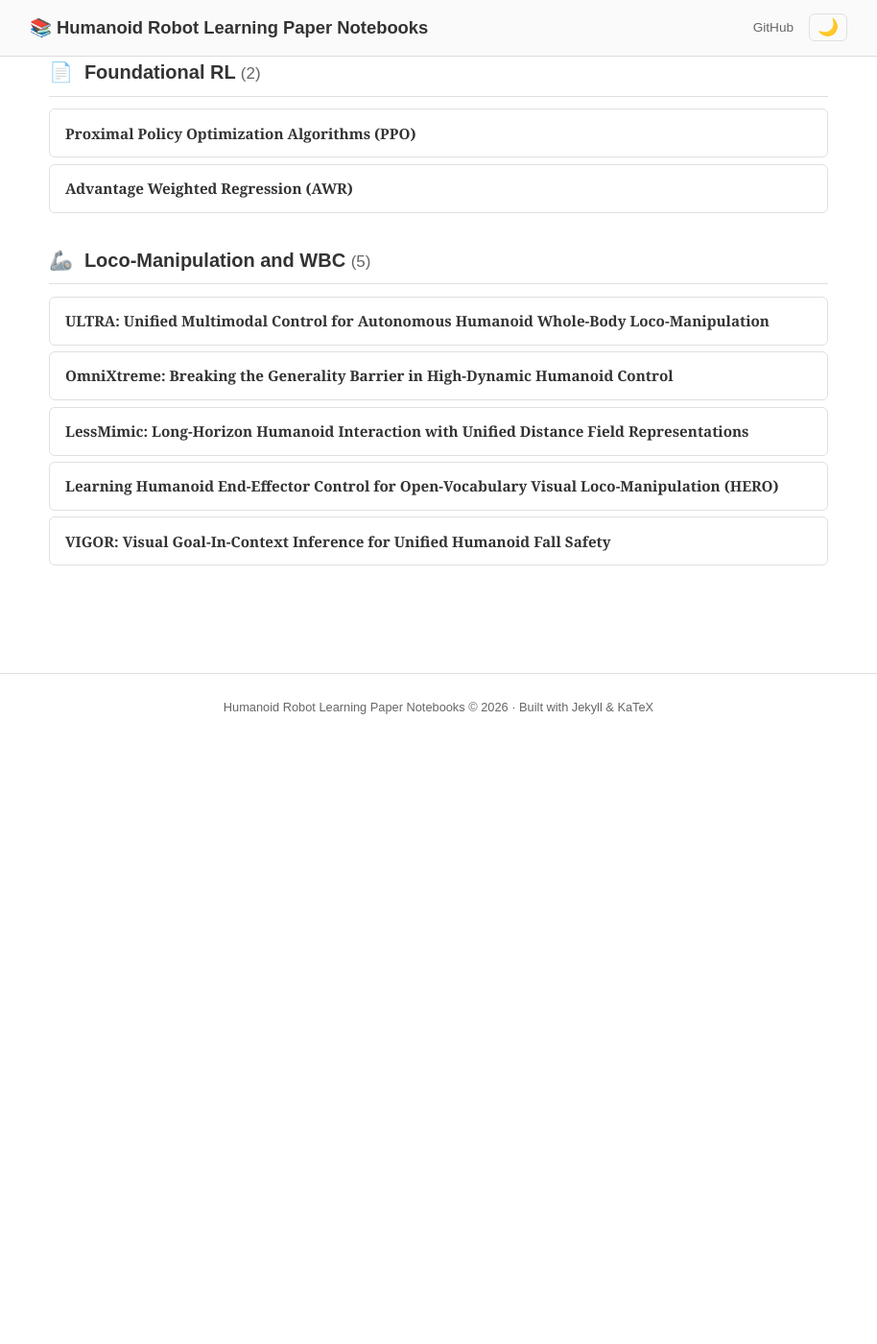
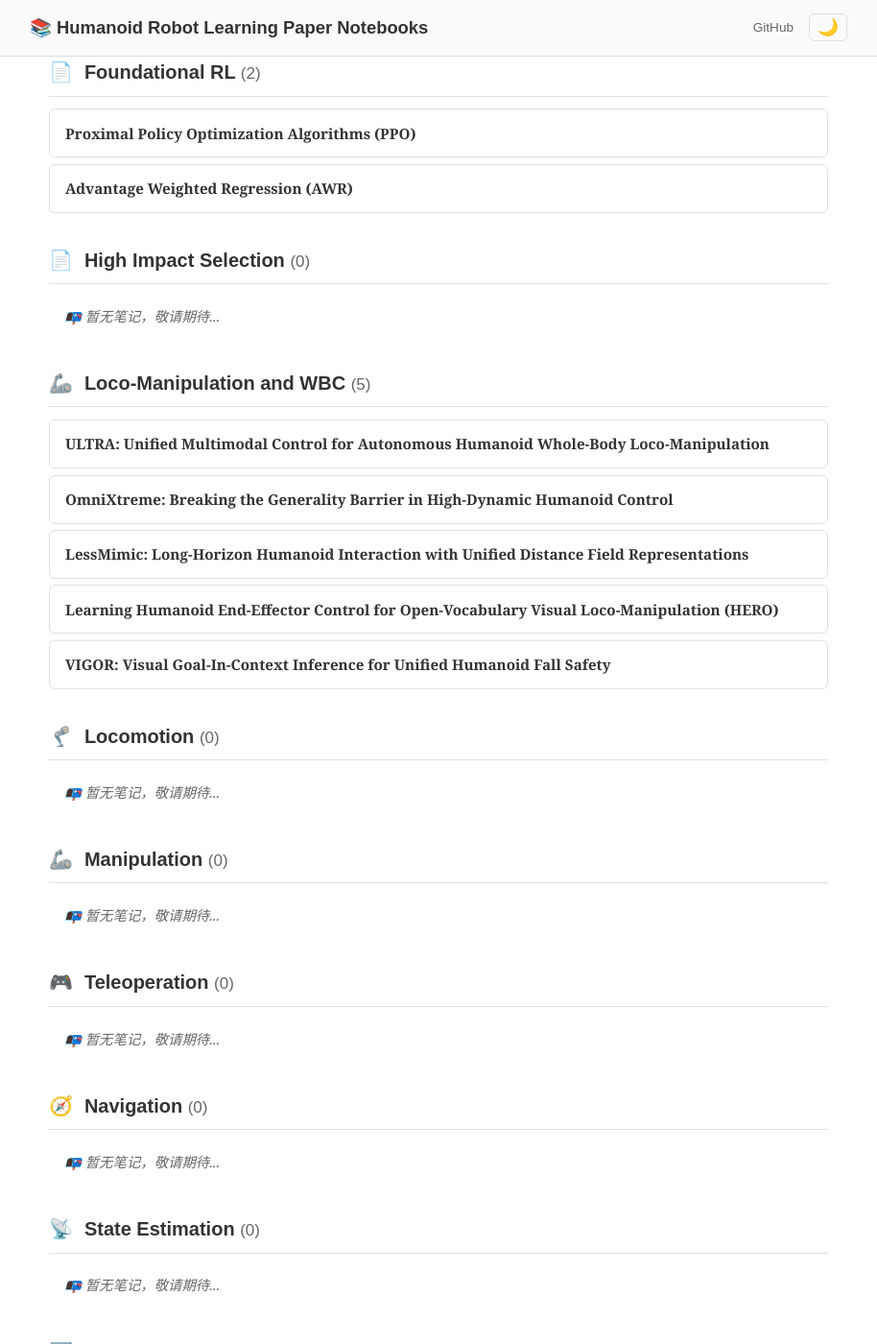
Before and after one commit to ImChong/Humanoid_Robot_Learning_Paper_Notebooks, a Jekyll site: the page built from index.html, in a window 1280 px wide and 1400 px high, scrolled down 222 px. Shown: the whole window at 96% size, without its empty margins (183-1097 px from the left). Built offline with Jekyll 4.4.1, drawn with Linux system fonts in a browser that asks for light colours; before the commit the page ends 995 px from its top, so only the background shows below that; some of the changed text lies outside the part shown.

Commit message:
feat: 所有分类模块都在首页显示，空分类显示待补充提示

```diff
--- a/assets/css/style.css
+++ b/assets/css/style.css
@@ -160,6 +160,13 @@ body {
   font-size: 0.85em;
   font-weight: 400;
   color: var(--text-secondary);
+}
+
+.empty-hint {
+  color: var(--text-secondary);
+  font-size: 0.9rem;
+  font-style: italic;
+  padding: 0.5rem 1rem;
 }
 
 .category-section {
--- a/index.html
+++ b/index.html
@@ -26,6 +26,7 @@ title: "Home"
 
     <div class="category-section">
       <h2 class="category-title"><span class="cat-icon">{{ icon }}</span> {{ cat_data.display_name }} <span class="paper-count">({{ cat_data.papers | size }})</span></h2>
+      {% if cat_data.papers.size > 0 %}
       <ul class="paper-list">
         {% for paper in cat_data.papers %}
         <li>
@@ -35,6 +36,9 @@ title: "Home"
         </li>
         {% endfor %}
       </ul>
+      {% else %}
+      <p class="empty-hint">📭 暂无笔记，敬请期待...</p>
+      {% endif %}
     </div>
   {% endfor %}
 
```
Also changed, not shown: _data/papers.json (+44 -0 lines), scripts/prepare_pages.py (+15 -3 lines).
